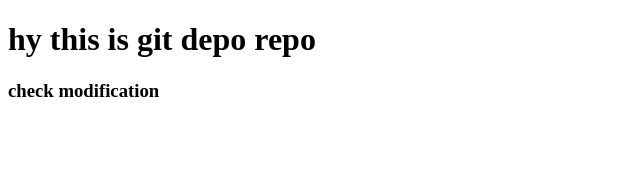
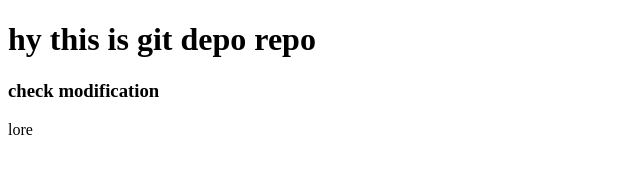
Before and after one commit to obaid-ux/Profile_Card2, a plain HTML site: page index.html in a window 1280 px wide. Shown: the full height of the page, 0-640 px from the left. Drawn offline with Linux system fonts and the light colour scheme.

Commit message:
add paragraph

```diff
--- a/index.html
+++ b/index.html
@@ -8,5 +8,6 @@
 <body>
     <h1>hy this is git depo repo</h1>
     <h3>check modification</h3>
+    <p>lore</p>
 </body>
 </html>
```
